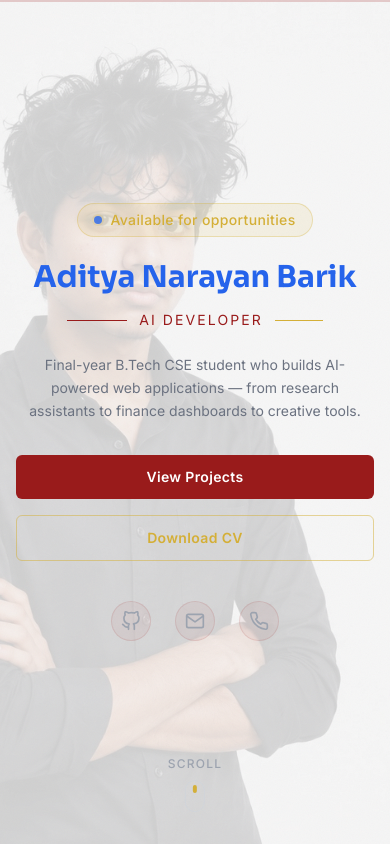
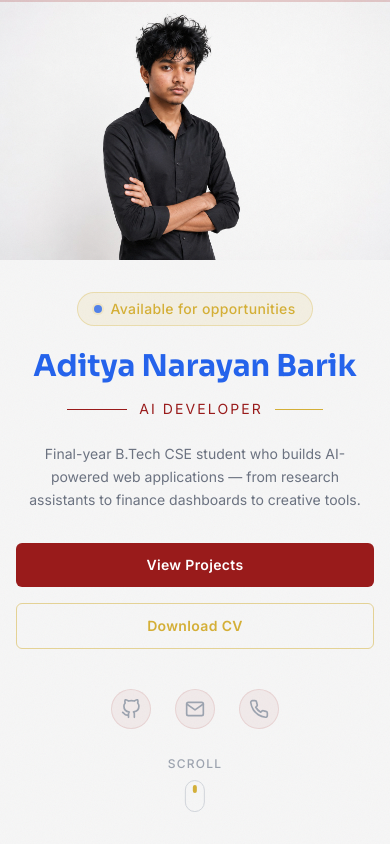
Before and after one commit to adityanarayan679/Portfolio, a React (Vite) app: page / in a window 390 px wide. Shown: the top 844 px of the page. Built offline with nearby package versions, Linux system fonts and the light colour scheme.

Commit message:
Fix Hero mobile layout: real img block stacks above text instead of absolute background watermark

```diff
--- a/src/components/Hero.jsx
+++ b/src/components/Hero.jsx
@@ -36,8 +36,14 @@ export default function Hero() {
   return (
 <section
       id="home"
-      className="min-h-screen relative flex items-center overflow-hidden bg-[#F6F6F6]"
+      className="min-h-screen relative flex flex-col overflow-hidden bg-[#F6F6F6] lg:justify-center lg:items-center"
     >
+      <img
+        src="/profile.jpeg"
+        alt={personalInfo.name}
+        className="w-full object-cover lg:hidden"
+        style={{ maxHeight: "45vh" }}
+      />
       <div
         className="absolute inset-0 z-0 bg-[#F6F6F6] hidden lg:block"
         style={{
@@ -45,16 +51,6 @@ export default function Hero() {
           backgroundSize: "contain",
           backgroundPosition: "left center",
           backgroundRepeat: "no-repeat",
-        }}
-      />
-      <div
-        className="absolute inset-0 z-0 bg-[#F6F6F6] lg:hidden"
-        style={{
-          backgroundImage: "url('/profile.jpeg')",
-          backgroundSize: "cover",
-          backgroundPosition: "center 30%",
-          backgroundRepeat: "no-repeat",
-          opacity: 0.15,
         }}
       />
       <div className="hidden lg:block">
@@ -109,7 +105,7 @@ export default function Hero() {
       </div>
       <div className="absolute left-[40%] md:left-[38%] top-0 bottom-0 w-px bg-gradient-to-b from-transparent via-crimson/20 to-transparent z-10 hidden md:block" />
 
-      <div className="relative z-10 w-full max-w-5xl mx-auto px-4 py-16">
+      <div className="relative z-10 w-full max-w-5xl mx-auto px-4 pb-16 pt-8 lg:py-16">
         <motion.div
           variants={containerVariants}
           initial="hidden"
```
